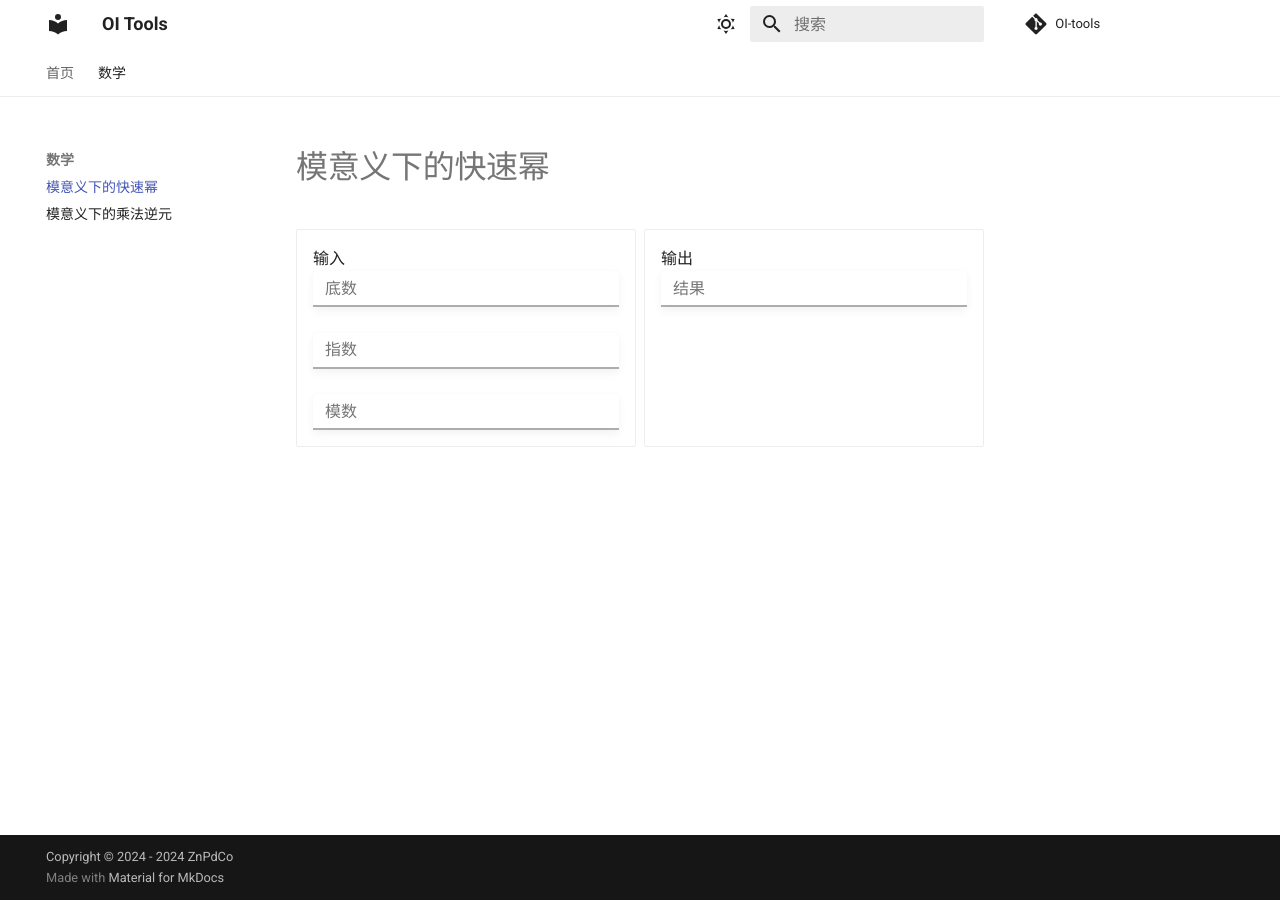
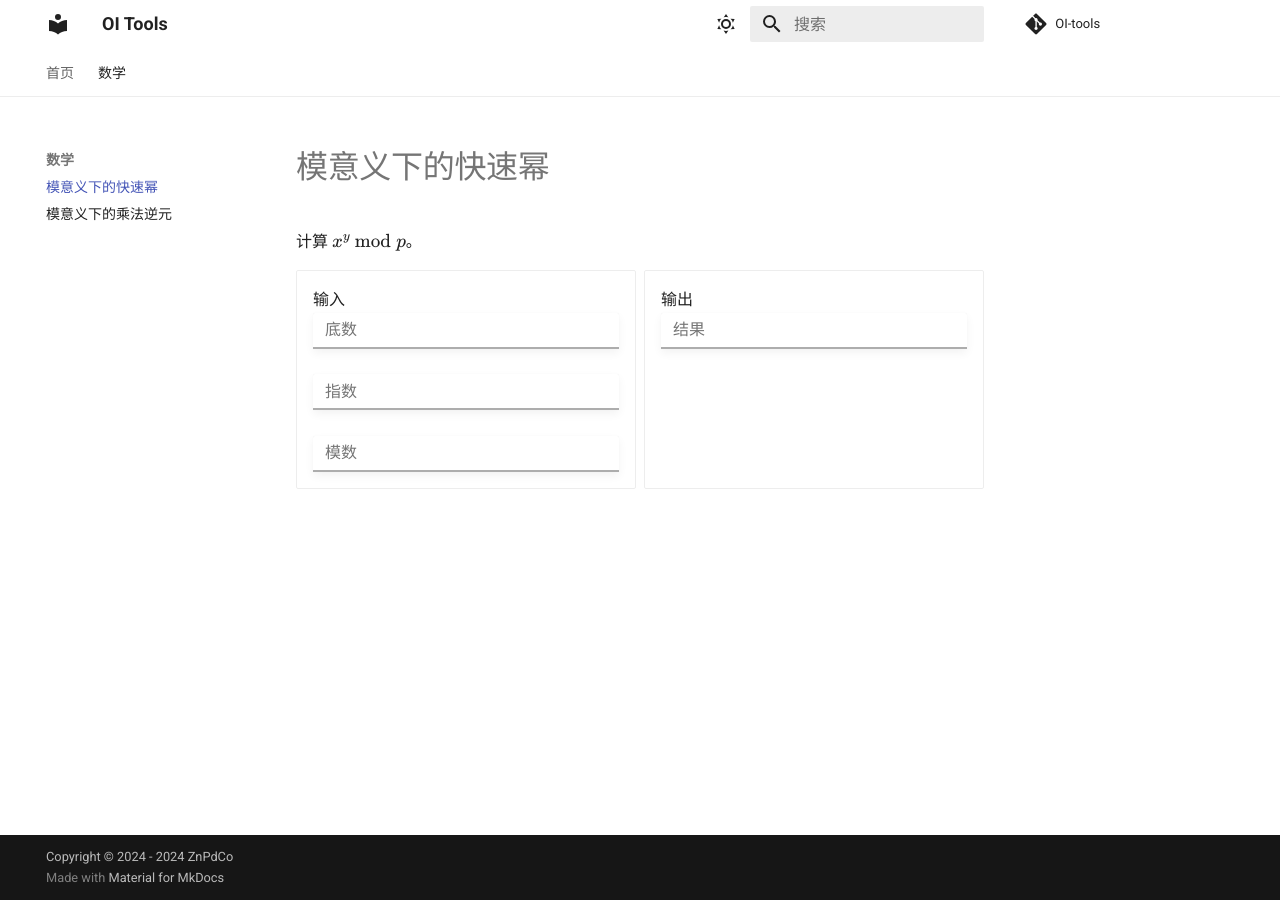
Before and after one commit to OI-tools/OI-tools, an MkDocs documentation site: the page built from docs/math/pow.md, in a window 1280 px wide. Built offline with MkDocs 1.6.1 and Material for MkDocs 9.7.7, drawn with Linux system fonts in a browser that asks for light colours; nearby versions of some CDN libraries; comment, search, counter and statistics services are not loaded.

Commit message:
fix(docs/math/inverse.md, pow.md): 添加开头的提示信息

```diff
--- a/docs/math/pow.md
+++ b/docs/math/pow.md
@@ -1,4 +1,6 @@
 # 模意义下的快速幂
+
+计算 $x^y \bmod p$。
 
 <div class="grid cards" id="calc" markdown>
 - 输入
```
Also changed, not shown: docs/math/inverse.md (+2 -0 lines).
